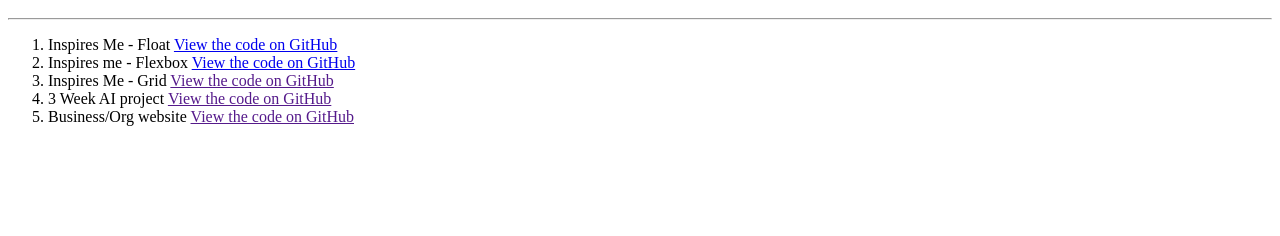
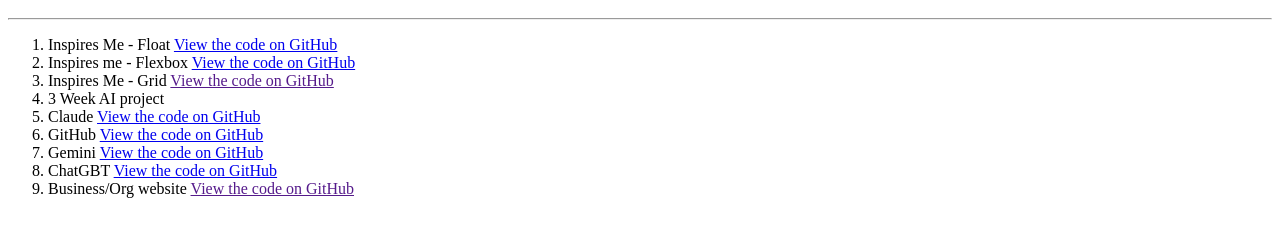
Before and after one commit to ppeyton3233/ppeyton3233.github.io, a plain HTML site: page index.html in a window 1280 px wide. Shown: the part 48-284 px from the top of the page. Drawn offline with Linux system fonts and the light colour scheme.

Commit message:
Update project list in index.html

```diff
--- a/index.html
+++ b/index.html
@@ -5,7 +5,10 @@
   <li>Inspires Me - Float <a href="Microproject/">View the code on GitHub</a></li>
   <li>Inspires me - Flexbox <a href="Inspiresflex/">View the code on GitHub</a></li>
  <li> Inspires Me - Grid <a href="">View the code on GitHub</a></li>
-<li> 3 Week AI project <a href="">View the code on GitHub</a></li>
-<li>  Business/Org website <a href="">View the code on GitHub</a>
-</li>
+<li> 3 Week AI project </li>
+  <li>Claude <a href="3weekclaude/">View the code on GitHub</a></li>
+  <li>GitHub <a href="3weekgit/">View the code on GitHub</a></li>
+  <li>Gemini <a href="3weekgem/">View the code on GitHub</a></li>
+  <li>ChatGBT <a href="3weekchat/">View the code on GitHub</a></li>
+<li>Business/Org website <a href="">View the code on GitHub</a></li>
 </ol>
```
